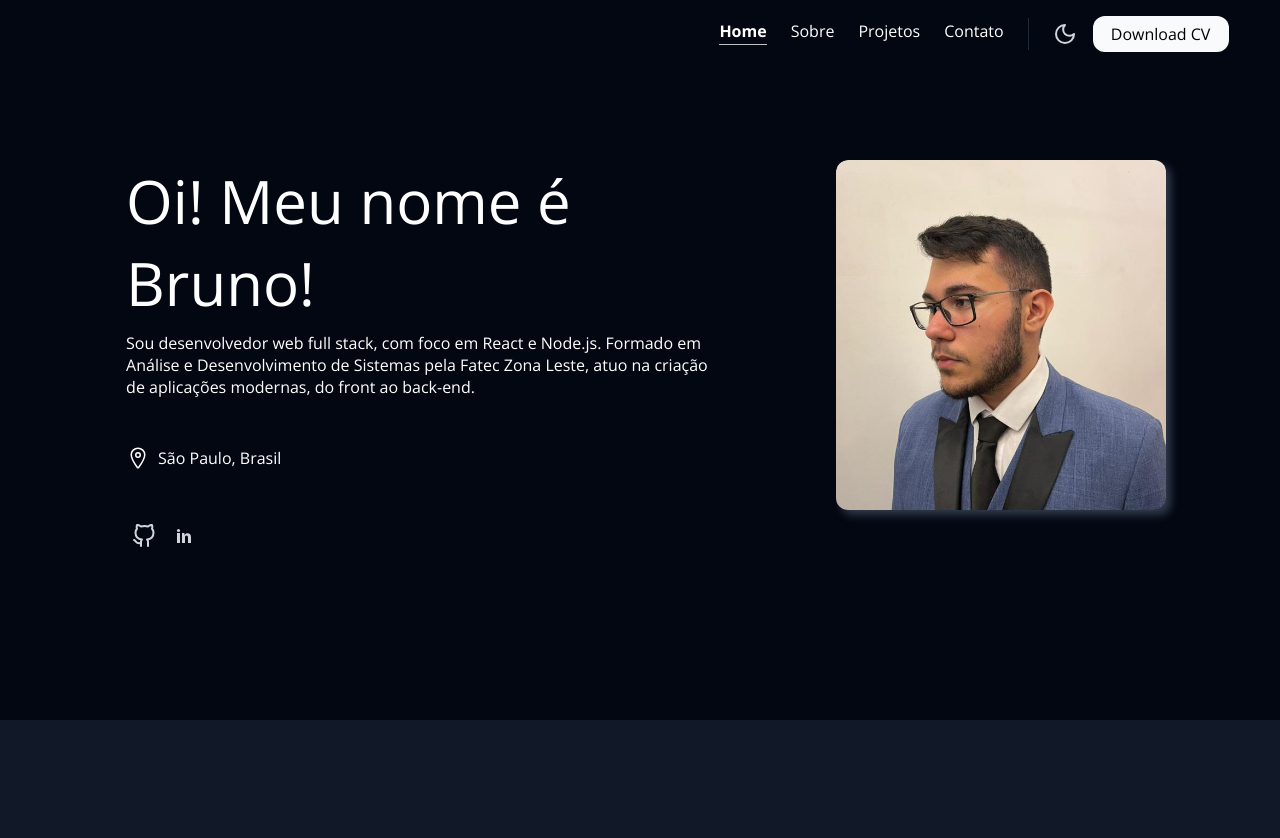
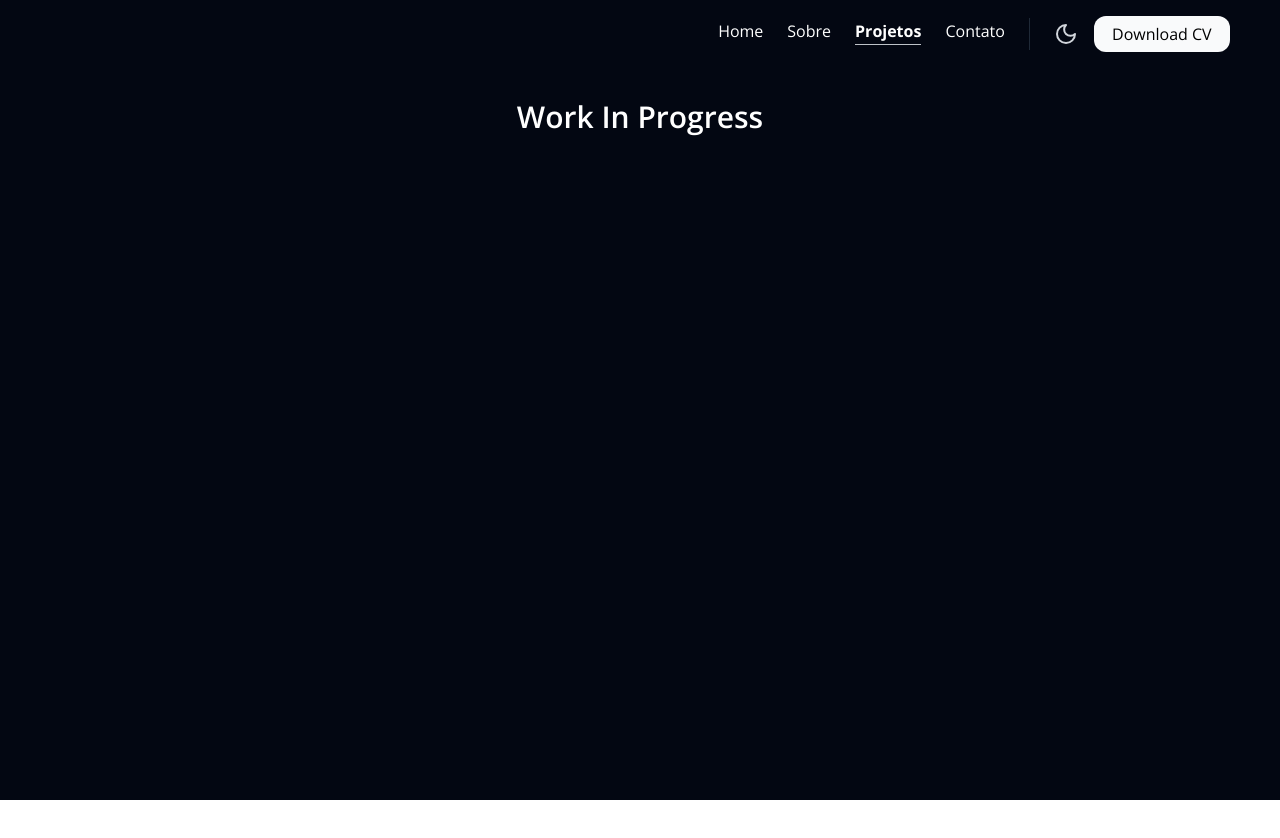
Before and after one commit to Brun0Silveir4/portfolio, a React (Vite) app: page /projects in a window 1280 px wide. Before the commit this address led to /. Shown: the top 838 px of the page. After the commit the page ends 800 px from the top, so only its background shows below. Built offline with nearby package versions, Linux system fonts and the light colour scheme.

Commit message:
add: projects WIP page

```diff
--- a/src/components/utils/header/Header.jsx
+++ b/src/components/utils/header/Header.jsx
@@ -42,8 +42,8 @@ export default function Header() {
           <Link to="/about" className="link-css">
             <p className={pathname.startsWith("/about") ? "active" : ""}>Sobre</p>
           </Link>
-          <Link to="/" className="link-css">
-            <p className={pathname === "/project" ? "active" : ""}>Projetos</p>
+          <Link to="/projects" className="link-css">
+            <p className={pathname === "/projects" ? "active" : ""}>Projetos</p>
           </Link>
           <Link to="/contact" className="link-css">
             <p className={pathname === "/contact" ? "active" : ""}>Contato</p>
--- /dev/null
+++ b/src/pages/Projects/Projects.jsx
@@ -0,0 +1,22 @@
+import Header from "../../components/utils/header/Header";
+import { useEffect } from "react";
+import "./Projects.scss";
+import AOS from "aos";
+import "aos/dist/aos.css";
+
+export default function Projects() {
+  useEffect(() => {
+    AOS.init();
+  }, []);
+
+  return (
+    <div className="projects-container">
+      <Header />
+      <div className="projects-content">
+        <div className="projects-title" data-aos="fade-up" data-aos-duration="1000">
+          <p>Work In Progress</p>
+        </div>
+      </div>
+    </div>
+  );
+}
--- /dev/null
+++ b/src/pages/Projects/Projects.scss
@@ -0,0 +1,21 @@
+.projects-container {
+  min-width: 100vw;
+  min-height: 100vh;
+  color: white;
+
+  .projects-content {
+    min-height: 100vh;
+    background-color: #030712;
+    display: flex;
+    flex-direction: column;
+    align-items: center;
+
+    .projects-title {
+      margin-top: 6rem;
+      p {
+        font-size: 30px;
+        font-weight: 600;
+      }
+    }
+  }
+}
--- a/src/router.jsx
+++ b/src/router.jsx
@@ -5,6 +5,7 @@ import About from "./pages/About/About";
 import Specific from "./pages/specific-exp/Specific";
 import ScrollToTop from "./components/utils/scroll-to-top/ScrollToTop";
 import Contact from "./pages/Contact/Contact";
+import Projects from "./pages/Projects/Projects";
 
 function withScroll(Component) {
   return (
@@ -33,6 +34,10 @@ const router = createBrowserRouter([
     element: withScroll(Contact)
   },
   {
+    path: "/projects",
+    element: withScroll(Projects)
+  },
+  {
     path: "*",
     element: <Navigate to="/" replace />,
   },
```
